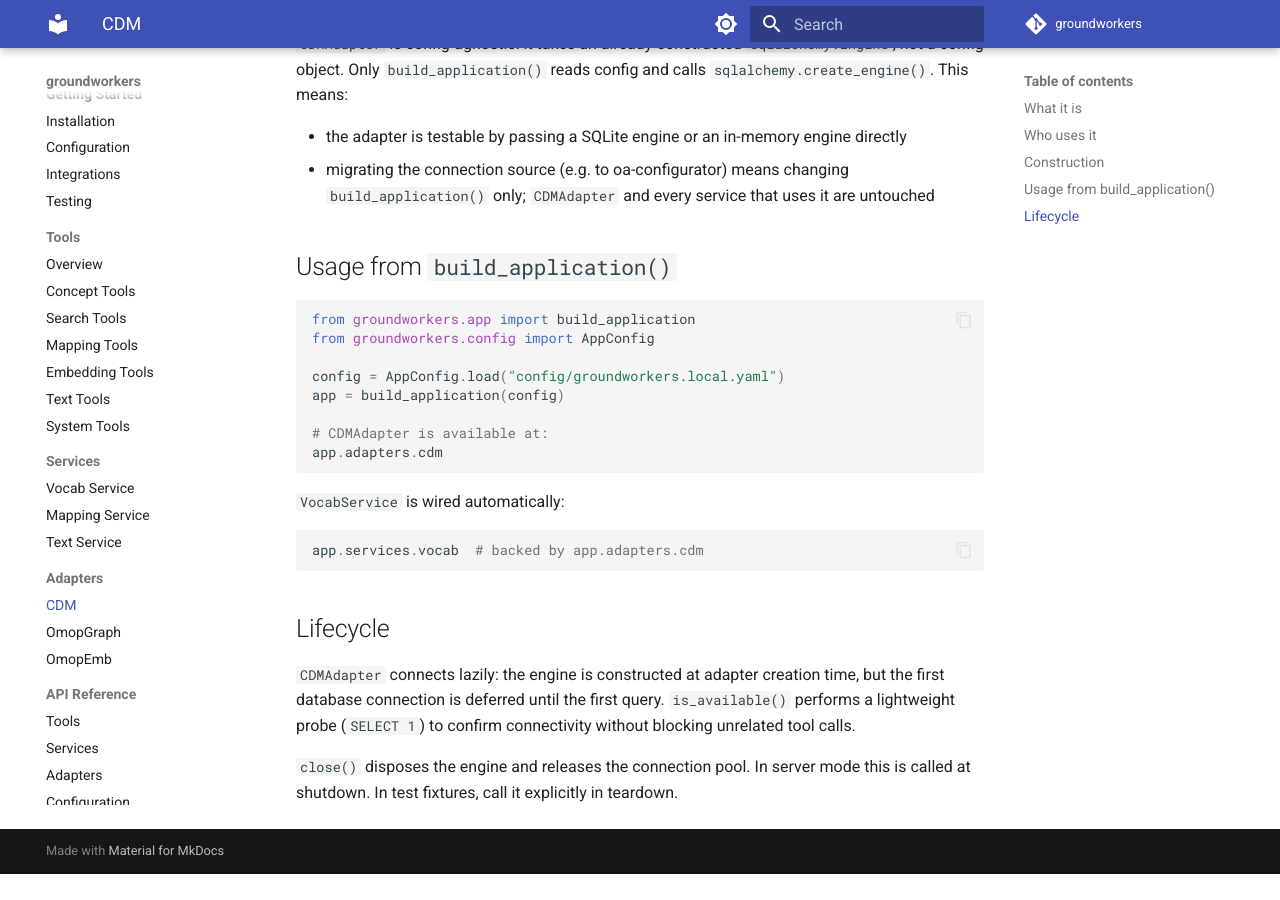
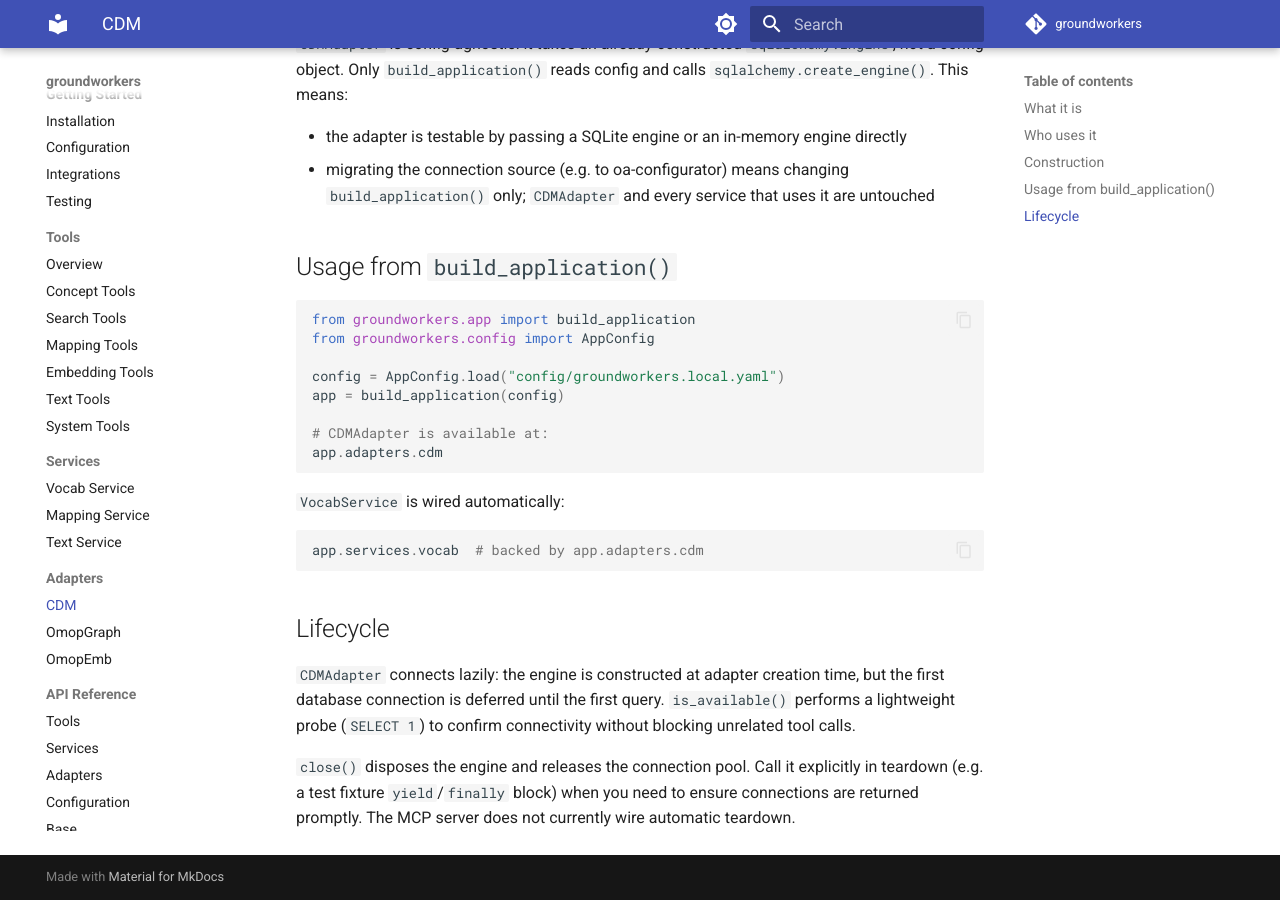
Before and after one commit to AustralianCancerDataNetwork/groundworkers, an MkDocs documentation site: the page built from docs/adapters/cdm.md, in a window 1280 px wide and 900 px high, scrolled down 985 px. Built offline with MkDocs 1.6.1 and Material for MkDocs 9.7.7, drawn with Linux system fonts in a browser that asks for light colours; comment, search, counter and statistics services are not loaded; before the commit the page ends 1859 px from its top, so only the background shows below that.

Commit message:
code review updates

```diff
--- a/docs/adapters/cdm.md
+++ b/docs/adapters/cdm.md
@@ -59,5 +59,7 @@
 performs a lightweight probe (`SELECT 1`) to confirm connectivity without blocking
 unrelated tool calls.
 
-`close()` disposes the engine and releases the connection pool. In server mode this
-is called at shutdown. In test fixtures, call it explicitly in teardown.
+`close()` disposes the engine and releases the connection pool. Call it explicitly
+in teardown (e.g. a test fixture `yield`/`finally` block) when you need to ensure
+connections are returned promptly. The MCP server does not currently wire automatic
+teardown.
```
Also changed, not shown: README.md (+1 -0 lines), docs/tools/overview.md (+2 -2 lines).
